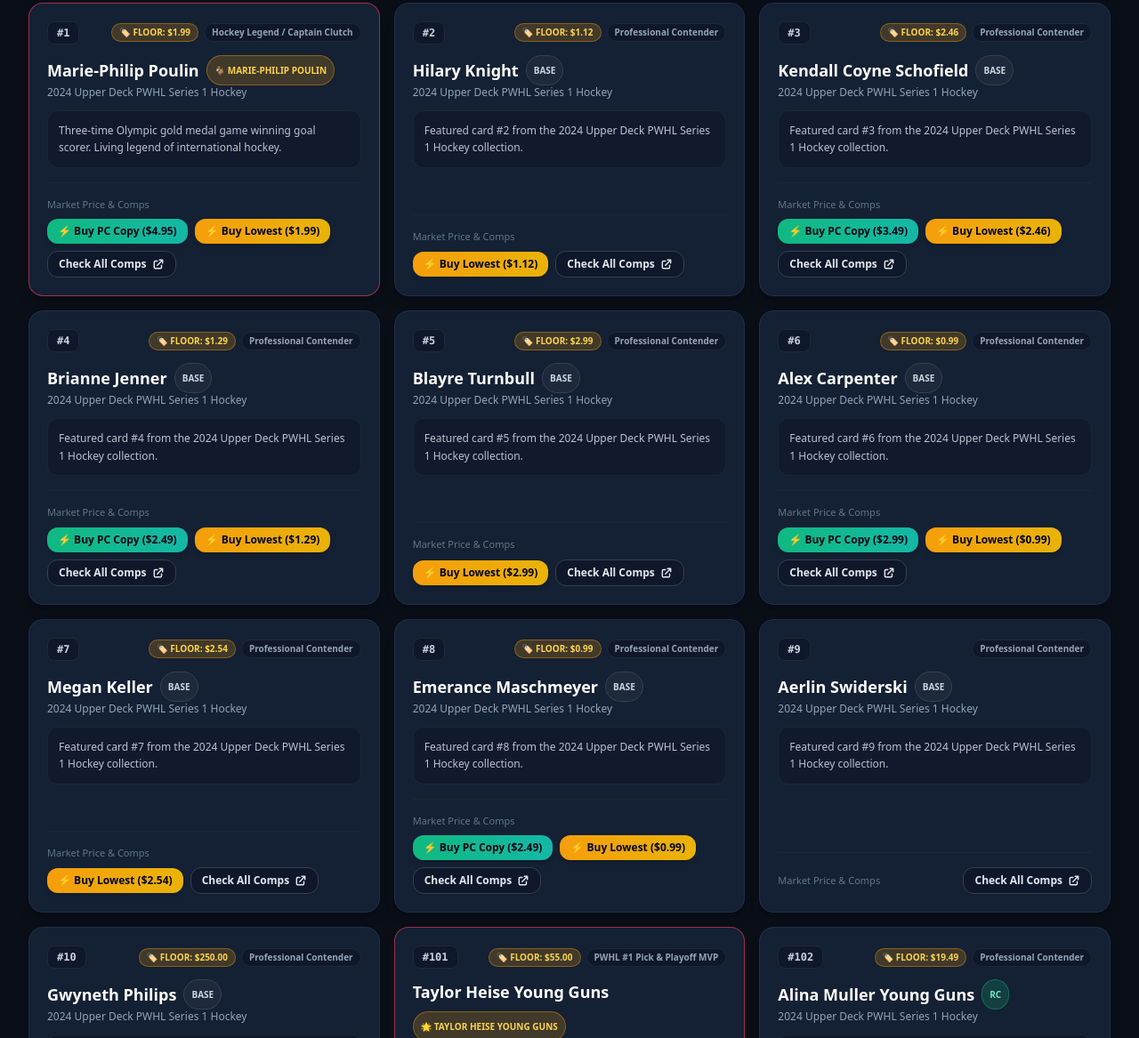
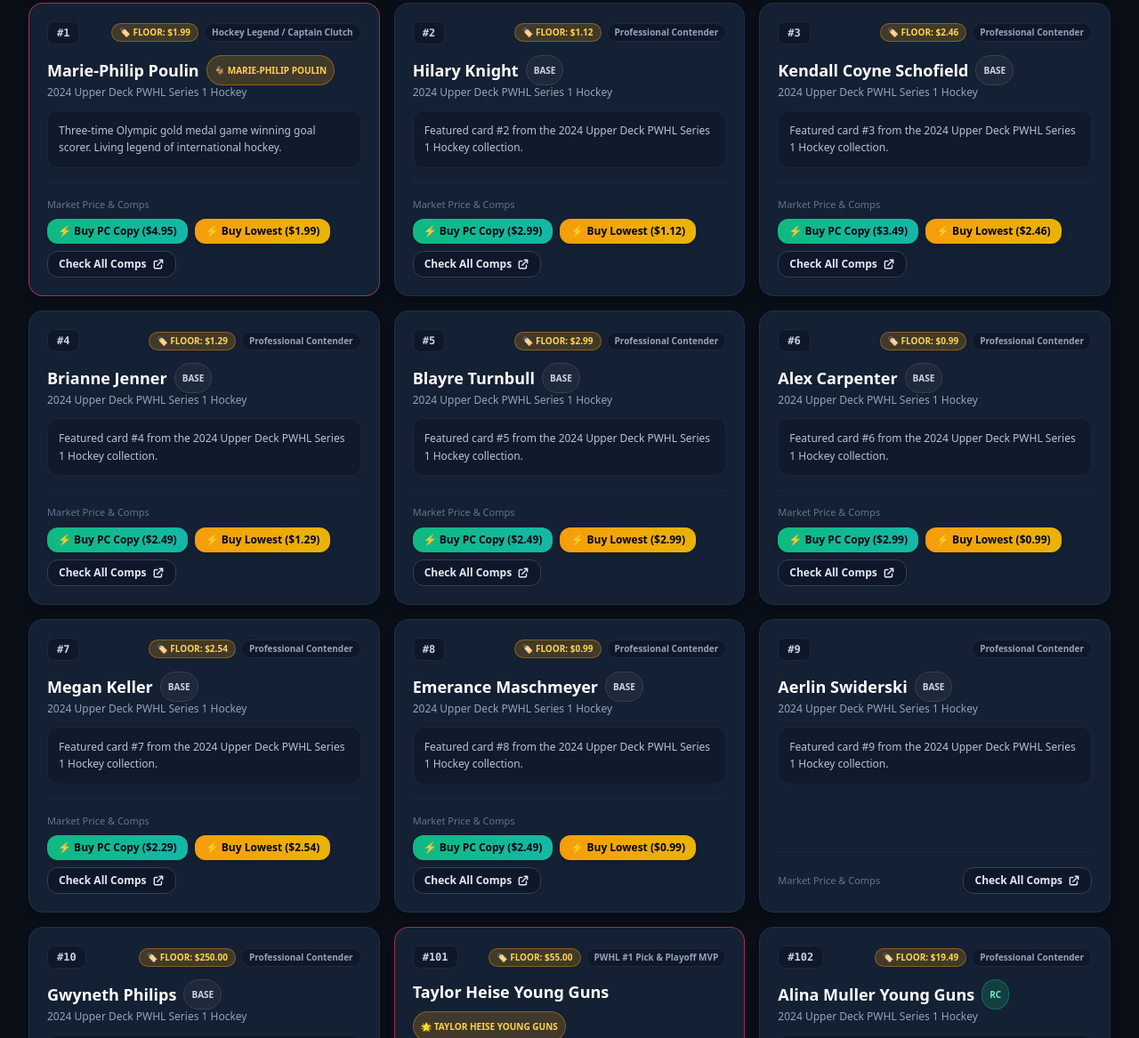
Before and after one commit to learnwithlane-usa/pocketcash-cards, a plain HTML site: page checklists/2024-upper-deck-pwhl-series-1.html in a window 1280 px wide. Shown: the part 2048-3215 px from the top of the page at 89% size. Drawn offline with Linux system fonts and the light colour scheme.

Commit message:
Automated bidirectional inventory sync: +3 active PC links, -0 ended [2026-11-21 06:00]

```diff
--- a/checklists/2024-upper-deck-pwhl-series-1.html
+++ b/checklists/2024-upper-deck-pwhl-series-1.html
@@ -445,6 +445,7 @@
 <div class="pt-4 mt-4 border-t border-slate-800/80 flex items-center justify-between gap-2 flex-wrap">
 <span class="text-[11px] text-slate-500">Market Price &amp; Comps</span>
 <div class="flex items-center gap-2 flex-wrap">
+            <a href="https://www.ebay.com/itm/900108429011?mkcid=1&mkrid=711-53200-19255-0&siteid=0&campid=5339204284&customid=pc_copy_900108429011&toolid=10001&mkevt=1" target="_blank" rel="sponsored noopener noreferrer" class="inline-flex items-center gap-1.5 bg-gradient-to-r from-emerald-500 to-teal-500 hover:from-emerald-400 hover:to-teal-400 text-slate-950 text-xs font-black px-3 py-1.5 rounded-xl shadow-md transition transform active:scale-95"><span>⚡ Buy PC Copy ($2.99)</span></a>
 <a class="inline-flex items-center gap-1.5 bg-gradient-to-r from-amber-500 to-yellow-500 hover:from-amber-400 hover:to-yellow-400 text-slate-950 text-xs font-black px-3 py-1.5 rounded-xl shadow-md transition transform active:scale-95" href="https://www.ebay.com/sch/i.html?_nkw=2024+Upper+Deck+Hilary+Knight&amp;_sop=12&amp;mkcid=1&amp;mkrid=711-53200-19255-0&amp;siteid=0&amp;campid=5339204284&amp;toolid=10001&amp;mkevt=1&amp;customid=2024_upper_deck_flr" rel="sponsored noopener noreferrer" target="_blank">
 <span>⚡ Buy Lowest ($1.12)</span>
 </a>
@@ -561,6 +562,7 @@
 <div class="pt-4 mt-4 border-t border-slate-800/80 flex items-center justify-between gap-2 flex-wrap">
 <span class="text-[11px] text-slate-500">Market Price &amp; Comps</span>
 <div class="flex items-center gap-2 flex-wrap">
+            <a href="https://www.ebay.com/itm/900108428376?mkcid=1&mkrid=711-53200-19255-0&siteid=0&campid=5339204284&customid=pc_copy_900108428376&toolid=10001&mkevt=1" target="_blank" rel="sponsored noopener noreferrer" class="inline-flex items-center gap-1.5 bg-gradient-to-r from-emerald-500 to-teal-500 hover:from-emerald-400 hover:to-teal-400 text-slate-950 text-xs font-black px-3 py-1.5 rounded-xl shadow-md transition transform active:scale-95"><span>⚡ Buy PC Copy ($2.49)</span></a>
 <a class="inline-flex items-center gap-1.5 bg-gradient-to-r from-amber-500 to-yellow-500 hover:from-amber-400 hover:to-yellow-400 text-slate-950 text-xs font-black px-3 py-1.5 rounded-xl shadow-md transition transform active:scale-95" href="https://www.ebay.com/sch/i.html?_nkw=2024+Upper+Deck+Blayre+Turnbull&amp;_sop=12&amp;mkcid=1&amp;mkrid=711-53200-19255-0&amp;siteid=0&amp;campid=5339204284&amp;toolid=10001&amp;mkevt=1&amp;customid=2024_upper_deck_flr" rel="sponsored noopener noreferrer" target="_blank">
 <span>⚡ Buy Lowest ($2.99)</span>
 </a>
@@ -638,6 +640,7 @@
 <div class="pt-4 mt-4 border-t border-slate-800/80 flex items-center justify-between gap-2 flex-wrap">
 <span class="text-[11px] text-slate-500">Market Price &amp; Comps</span>
 <div class="flex items-center gap-2 flex-wrap">
+            <a href="https://www.ebay.com/itm/227623867960?mkcid=1&mkrid=711-53200-19255-0&siteid=0&campid=5339204284&customid=pc_copy_227623867960&toolid=10001&mkevt=1" target="_blank" rel="sponsored noopener noreferrer" class="inline-flex items-center gap-1.5 bg-gradient-to-r from-emerald-500 to-teal-500 hover:from-emerald-400 hover:to-teal-400 text-slate-950 text-xs font-black px-3 py-1.5 rounded-xl shadow-md transition transform active:scale-95"><span>⚡ Buy PC Copy ($2.29)</span></a>
 <a class="inline-flex items-center gap-1.5 bg-gradient-to-r from-amber-500 to-yellow-500 hover:from-amber-400 hover:to-yellow-400 text-slate-950 text-xs font-black px-3 py-1.5 rounded-xl shadow-md transition transform active:scale-95" href="https://www.ebay.com/sch/i.html?_nkw=2024+Upper+Deck+Megan+Keller&amp;_sop=12&amp;mkcid=1&amp;mkrid=711-53200-19255-0&amp;siteid=0&amp;campid=5339204284&amp;toolid=10001&amp;mkevt=1&amp;customid=2024_upper_deck_flr" rel="sponsored noopener noreferrer" target="_blank">
 <span>⚡ Buy Lowest ($2.54)</span>
 </a>
```
